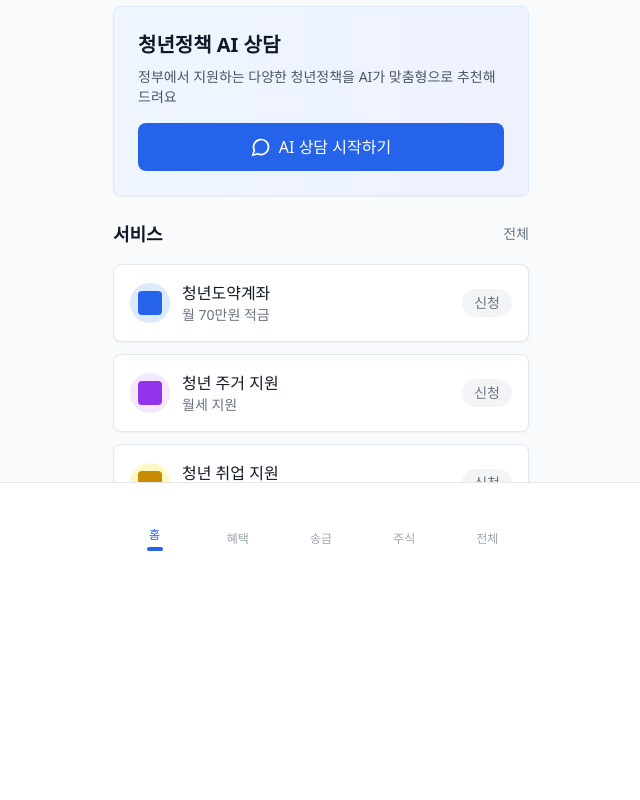
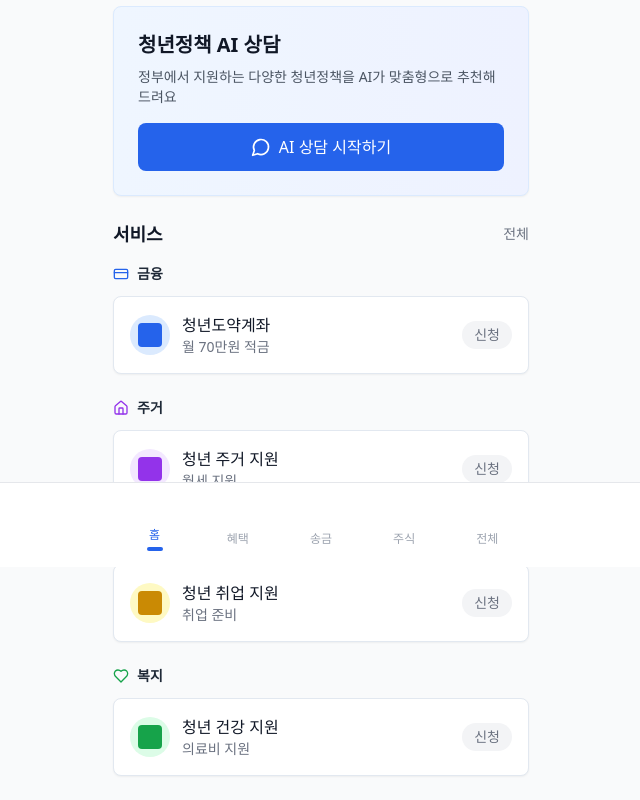
Before and after one commit to seonjutopia/youth-buddy-chatbot-flow, a React (Vite) app: page / in a window 1280 px wide. Shown: the part 233-1033 px from the top of the page, without its empty margins (319-959 px from the left). Before the commit the page ends 800 px from the top, so only its background shows below. Built offline with nearby package versions, Linux system fonts and the light colour scheme.

Commit message:
feat: Categorize service listings
Categorize the service listings on the home screen into sections for housing, finance, welfare, and employment.

```diff
--- a/src/pages/Index.tsx
+++ b/src/pages/Index.tsx
@@ -1,7 +1,7 @@
 
 import React from 'react';
 import { useNavigate } from 'react-router-dom';
-import { MessageCircle, User, Bell, Settings, Clock, Calendar } from 'lucide-react';
+import { MessageCircle, User, Bell, Settings, Clock, Calendar, Home, CreditCard, Heart, Briefcase } from 'lucide-react';
 import { Card, CardContent } from '@/components/ui/card';
 
 const Index = () => {
@@ -87,7 +87,13 @@ const Index = () => {
             <button className="text-sm text-gray-500">전체</button>
           </div>
 
-          <div className="space-y-3">
+          <div className="space-y-6">
+            {/* 금융 카테고리 */}
+            <div>
+              <div className="flex items-center space-x-2 mb-3">
+                <CreditCard className="w-4 h-4 text-blue-600" />
+                <h4 className="text-sm font-semibold text-gray-800">금융</h4>
+              </div>
               <Card className="bg-white shadow-sm">
                 <CardContent className="p-4">
                   <div className="flex items-center justify-between">
@@ -106,7 +112,14 @@ const Index = () => {
                   </div>
                 </CardContent>
               </Card>
+            </div>
 
+            {/* 주거 카테고리 */}
+            <div>
+              <div className="flex items-center space-x-2 mb-3">
+                <Home className="w-4 h-4 text-purple-600" />
+                <h4 className="text-sm font-semibold text-gray-800">주거</h4>
+              </div>
               <Card className="bg-white shadow-sm">
                 <CardContent className="p-4">
                   <div className="flex items-center justify-between">
@@ -125,7 +138,14 @@ const Index = () => {
                   </div>
                 </CardContent>
               </Card>
+            </div>
 
+            {/* 취업 카테고리 */}
+            <div>
+              <div className="flex items-center space-x-2 mb-3">
+                <Briefcase className="w-4 h-4 text-yellow-600" />
+                <h4 className="text-sm font-semibold text-gray-800">취업</h4>
+              </div>
               <Card className="bg-white shadow-sm">
                 <CardContent className="p-4">
                   <div className="flex items-center justify-between">
@@ -144,6 +164,33 @@ const Index = () => {
                   </div>
                 </CardContent>
               </Card>
+            </div>
+
+            {/* 복지 카테고리 */}
+            <div>
+              <div className="flex items-center space-x-2 mb-3">
+                <Heart className="w-4 h-4 text-green-600" />
+                <h4 className="text-sm font-semibold text-gray-800">복지</h4>
+              </div>
+              <Card className="bg-white shadow-sm">
+                <CardContent className="p-4">
+                  <div className="flex items-center justify-between">
+                    <div className="flex items-center space-x-3">
+                      <div className="w-10 h-10 bg-green-100 rounded-full flex items-center justify-center">
+                        <div className="w-6 h-6 bg-green-600 rounded"></div>
+                      </div>
+                      <div>
+                        <p className="font-medium text-gray-900">청년 건강 지원</p>
+                        <p className="text-sm text-gray-500">의료비 지원</p>
+                      </div>
+                    </div>
+                    <button className="text-sm text-gray-500 bg-gray-100 px-3 py-1 rounded-full">
+                      신청
+                    </button>
+                  </div>
+                </CardContent>
+              </Card>
+            </div>
           </div>
         </div>
       </div>
```
Lines whose indentation alone changed are shown as unchanged.
